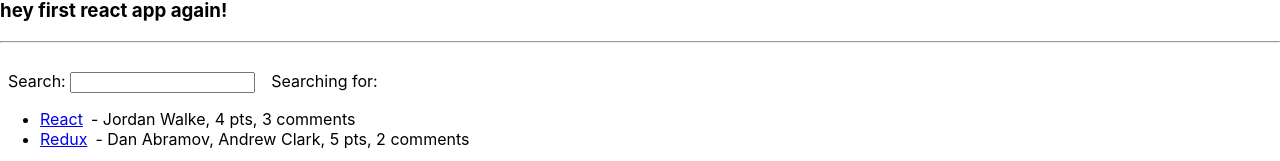
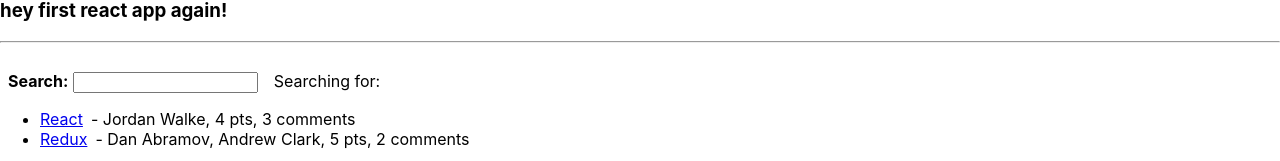
Before and after one commit to thejos/react-fundamentals, a React (Create React App) app: page / in a window 1280 px wide. Shown: the part 187-348 px from the top of the page. Built offline with nearby package versions, Linux system fonts and the light colour scheme.

Commit message:
Add 'React Component Composition' chapter code

```diff
--- a/src/App.js
+++ b/src/App.js
@@ -128,10 +128,11 @@
       {/*creating an instance of Search component */}
       <InputWithLabel
         id="search"
-        label="Search"
         inputValue={searchTerm}
         onInputChange={handleSearch}
-      />
+      >
+        <strong>Search:</strong>
+      </InputWithLabel>
       <br />
       {/*The variable is called 'storiesArray' in the App component, and we pass it under this name to the 'Items' component. In the 'Items' component’s instantiation, however, it is assigned to the 'items' HTML attribute. */}
       <Items items={searchedStories} />
@@ -209,7 +210,7 @@
 -InputWithLabel component’s arrow function refactored from block body into concise body. */
 const InputWithLabel = ({
   id,
-  label,
+  children,
   type = "text",
   onInputChange,
   inputValue,
@@ -221,7 +222,7 @@
   Fragments are useful because grouping elements with a Fragment has no effect on layout or styles, unlike if you wrapped the elements in another container like a DOM element. Grouping elements in Fragment has no effect on the resulting DOM; it is the same as if the elements were not grouped.
   Note: Modern React uses <Fragment></Fragment>*/
   <Fragment>
-    <label htmlFor={id}>&ensp;{label}: </label>
+    <label htmlFor={id}>&ensp;{children} </label>
     <input id={id} type={type} onChange={onInputChange} autoComplete="off" />
     <span>
       &emsp;Searching for: <em>{inputValue}</em>
```
